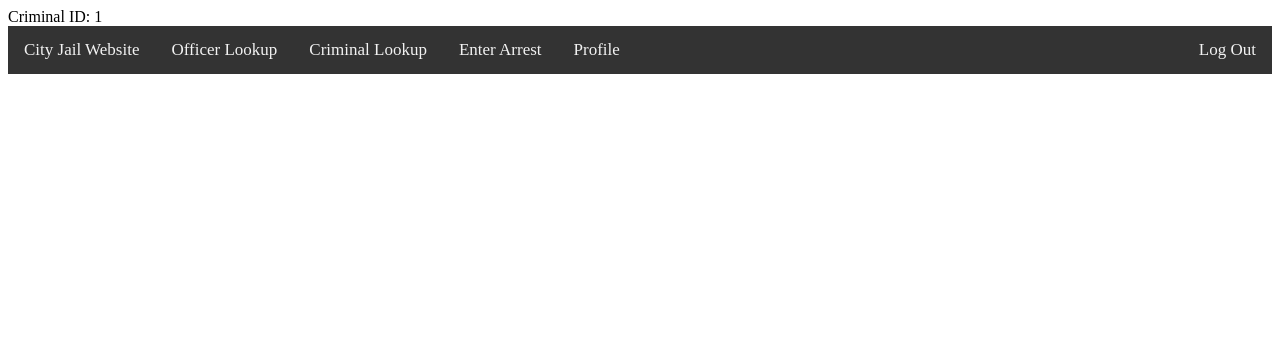
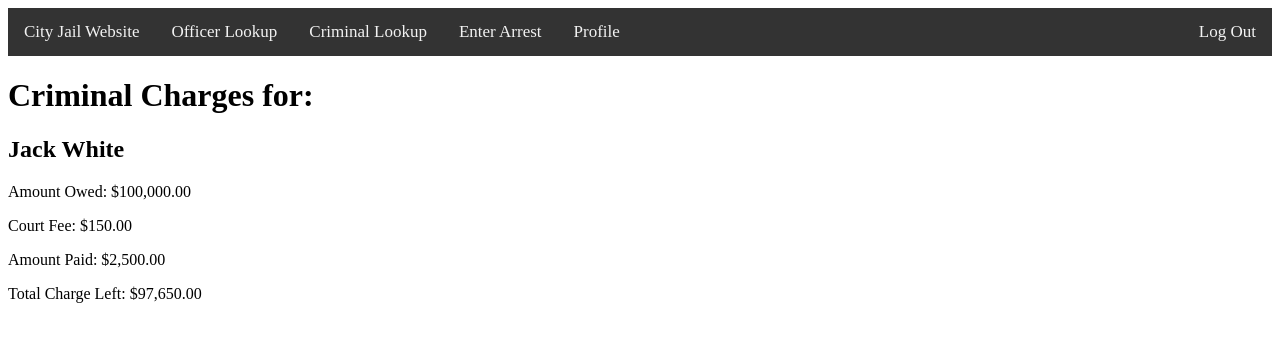
Before and after one commit to davidchiii/chimchar, a PHP site: page /payment.php in a window 1280 px wide. Shown: the top 342 px of the page. Run offline with PHP 8.4, Linux system fonts and the light colour scheme; a user stored in the database is signed in; data comes from the database, SQL or seed files in the repository.

Commit message:
payment.php

```diff
--- a/City Jail Project/payment.php
+++ b/City Jail Project/payment.php
@@ -23,21 +23,33 @@ if ($conn->connect_error) {
 
 if (isset($_SESSION['criminal_id'])) {
   $criminal_id = $_SESSION['criminal_id'];
-  echo "Criminal ID: " . $criminal_id;
+//   echo "Criminal ID: " . $criminal_id;
 } else {
-  echo "No criminal ID found in session. L bozo";
+  echo "";
 }
 
-// // Get the crimes the criminal has committed from the crimes table
-// $sql = "SELECT crime_id FROM crimes WHERE criminal_id=$criminal_id";
+// Get the crimes the criminal has committed from the crimes table
+$sql = "SELECT crime_id FROM crime WHERE criminal_id=$criminal_id";
 
-// $result = $conn->query($sql);
-// while($row = $result->fetch_assoc()) {
-//   $crime_id = $row["crime_id"];
-//   $sql = "SELECT charge FROM crime_charges WHERE crime_id=$crime_id";
-//   $charge_result = $conn->query($sql);
-//   $charge_row = $charge_result->fetch_assoc();
-//   $total_charge += $charge_row["charge"];
+$total_charge = 0;
+$court_fee = 0;
+$amount_paid = 0;
+$fine_amount = 0;
+$result = $conn->query($sql);
+while($row = $result->fetch_assoc()) {
+  $crime_id = $row["crime_id"];
+  $sql = "SELECT fine_amount, court_fee, amount_paid FROM crime_charge WHERE crime_id=$crime_id";
+  $charge_result = $conn->query($sql);
+  $charge_row = $charge_result->fetch_assoc();
+
+  $court_fee = $charge_row["court_fee"];
+  $amount_paid = $charge_row["amount_paid"];
+  $fine_amount = $charge_row["fine_amount"];
+
+  $total_charge += $charge_row["fine_amount"];
+  $total_charge -= $charge_row["amount_paid"];
+  $total_charge += $charge_row["court_fee"];
+}
 
 ?>
 
@@ -70,6 +82,20 @@ if (isset($_SESSION['criminal_id'])) {
             <a class="login" href="login.php">Log In</a>
         <?php endif; ?>
     </div>
+    <?php
+        $full_name = "";
+        // echo "<h1>$criminal_id</h1>";
+        $sql = "SELECT first_name, last_name FROM criminals WHERE criminal_id=$criminal_id";
+        $result = $conn->query($sql);
+        $row = $result->fetch_assoc();
+
+        echo "<h1>Criminal Charges for:</h1>";
+        echo "<h2>$row[first_name] $row[last_name]</h2>";
+        echo "<p>Amount Owed: $" . number_format($fine_amount, 2)."</p>";
+        echo "<p>Court Fee: $". number_format($court_fee, 2)."</p>";
+        echo "<p>Amount Paid: $" . number_format($amount_paid, 2)."</p>";
+        echo "<p>Total Charge Left: $" . number_format($total_charge, 2) . "</p>";
+    ?>
 
 
 
```
